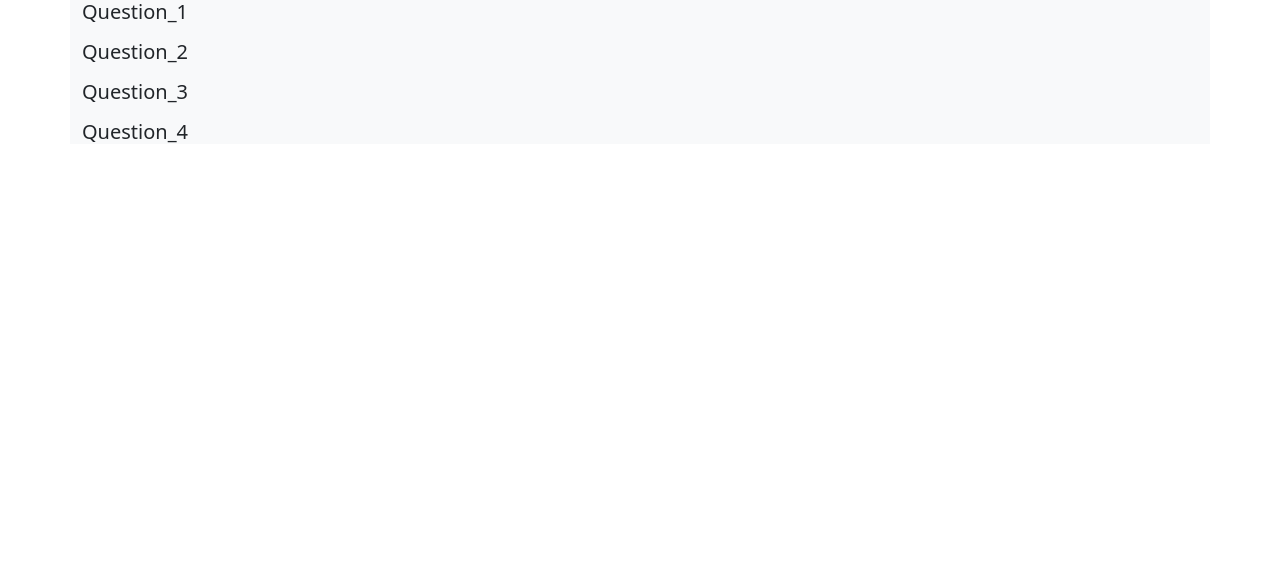
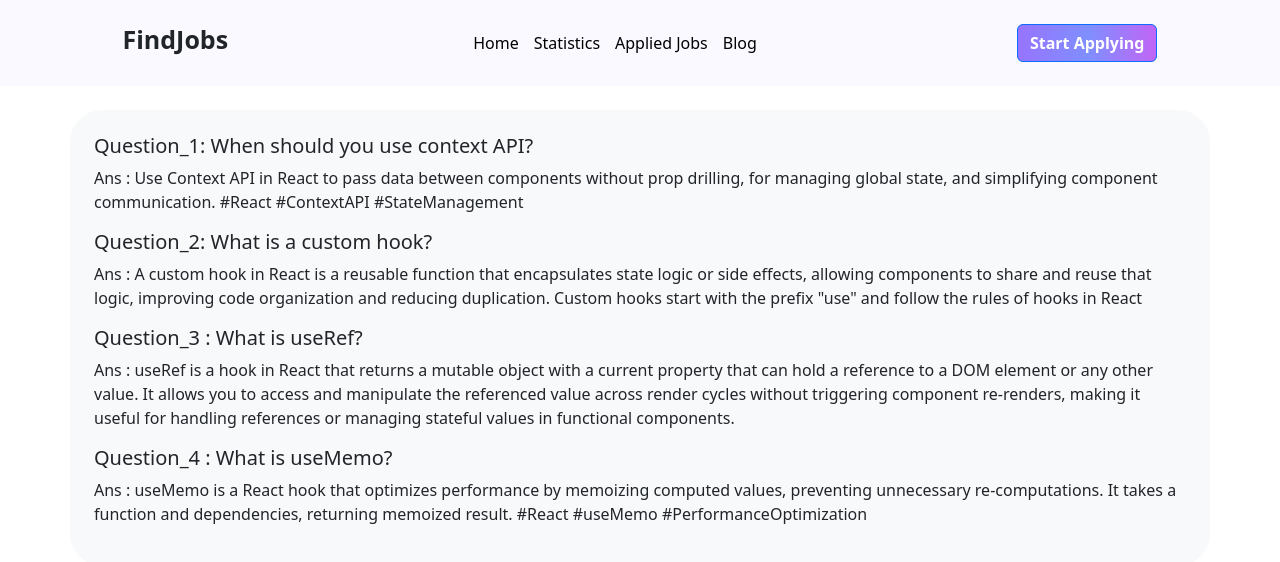
Before and after one commit to mahfuzctg/Assignment_9, a React (Vite) app: page /blog in a window 1280 px wide. Shown: the top 562 px of the page. Built offline with nearby package versions, Linux system fonts and the light colour scheme.

Commit message:
loacal storage done

```diff
--- a/src/Components/Blog/Blog.jsx
+++ b/src/Components/Blog/Blog.jsx
@@ -2,25 +2,25 @@ import React from 'react';
 
 const Blog = () => {
     return (
-        <div className='container bg-light'>
+        <div className='container bg-light p-4 my-4 rounded-5'>
             <div>
-                <h5>Question_1</h5>
-                <p></p>
+                <h5>Question_1: When should you use context API?</h5>
+                <p>Ans : Use Context API in React to pass data between components without prop drilling, for managing global state, and simplifying component communication. #React #ContextAPI #StateManagement</p>
             </div>
 
             <div>
-                <h5>Question_2</h5>
-                <p></p>
+                <h5>Question_2: What is a custom hook?</h5>
+                <p>Ans : A custom hook in React is a reusable function that encapsulates state logic or side effects, allowing components to share and reuse that logic, improving code organization and reducing duplication. Custom hooks start with the prefix "use" and follow the rules of hooks in React</p>
             </div>
 
             <div>
-                <h5>Question_3</h5>
-                <p></p>
+                <h5>Question_3 : What is useRef?</h5>
+                <p>Ans : useRef is a hook in React that returns a mutable object with a current property that can hold a reference to a DOM element or any other value. It allows you to access and manipulate the referenced value across render cycles without triggering component re-renders, making it useful for handling references or managing stateful values in functional components.</p>
             </div>
 
             <div>
-                <h5>Question_4</h5>
-                <p></p>
+                <h5>Question_4 : What is useMemo?</h5>
+                <p>Ans : useMemo is a React hook that optimizes performance by memoizing computed values, preventing unnecessary re-computations. It takes a function and dependencies, returning memoized result. #React #useMemo #PerformanceOptimization</p>
             </div>
         </div>
     );
--- a/src/Components/Category/Category.jsx
+++ b/src/Components/Category/Category.jsx
@@ -3,12 +3,14 @@ import './Category.css';
 const Category = ({category}) => {
     const {name, id, job,img, } = category ;
     return (
-        <div className='category-div'>
+       <div className='row row-cols-lg-4 '>
+         <div className='category-div  '>
              <img className='my-2' src={img} alt="" />
             <h6>{name}</h6>
             <p>{job}</p>
 
         </div>
+       </div>
     );
 };
 
--- a/src/Components/Header/Header.jsx
+++ b/src/Components/Header/Header.jsx
@@ -8,7 +8,7 @@ const Header = () => {
                 <h5>FindJobs</h5>
             </div>
            <div className='header-link'>
-            <Link to="/">Home</Link>
+           <Link to='/home'>Home</Link>
            <Link to='/statistic'>Statistics</Link>
             <Link to="/applied">Applied Jobs</Link>
             <Link to="/blog">Blog</Link>
--- a/src/Components/Home/Home.css
+++ b/src/Components/Home/Home.css
@@ -2,6 +2,7 @@
     background-color: #F9F9FF;
     align-items: center;
     justify-content: space-around;
+
 }
 .home-container{
  font-size: 16px;
@@ -55,3 +56,8 @@
    font-weight: bold;
 
 }
+.see-more .btn{
+  margin-bottom: 40px;
+ margin-left: 43%;
+ width: 200px;
+}
--- a/src/Components/Home/Home.jsx
+++ b/src/Components/Home/Home.jsx
@@ -31,20 +31,20 @@ const Home = () => {
     return (
         <div>
             {/* here is home container section*/}
-            <div className='home-container d-flex py-3'>
-            <div className='home-tile'>
+            <div className='home-container grid row py-3'>
+            <div className='home-tile col-md-6 col-sm-12'>
             <h1>One Step <br /> Closer To Your <br /> <span className='span'> Dream Job</span></h1>
             <p>Explore thousands of job opportunities with all the information you need. Its your future. Come find it. Manage all your job application from start to finish.</p>
             <button className='btn'>Get Started</button>
            </div>
-           <div>
+           <div className='col-md-6 col-sm-12'>
             <img className='img' src="https://i.postimg.cc/Hsf5Fw0W/Whats-App-Image-2023-04-11-at-6-50-08-AM.jpg" alt="" />
            </div>
             </div>
 
 
              {/* here is category section */}
-            <div className='category text-center pt-5'>
+             <div className='category text-center pt-5'>
                 <h4>Job Category List</h4>
                 <p>Explore thousands of job opportunities with all the information you need. Its your future</p>
             </div>
@@ -57,9 +57,8 @@ const Home = () => {
                           ></Category>)
                 }
             </div>
-
             {/* here is features section */}
-                <div className='features-home my-5'>
+                <div className='features-home p-5 my-5'>
 
                 {
                     showAllFeatures.map((feature) => (
@@ -71,17 +70,17 @@ const Home = () => {
                     ))
                 }
 
+
+                </div>
+
                 <div className='see-more'>
                 {
                     !seeMore && (
-                        <button className='btn' onClick={handleSeeMore}>See More</button>
+                        <button className='btn ' onClick={handleSeeMore}>See More</button>
                     )
                 }
 
                 </div>
-                </div>
-
-
 
         </div>
 
--- a/src/Components/JobDtails/JobDetails.jsx
+++ b/src/Components/JobDtails/JobDetails.jsx
@@ -1,5 +1,5 @@
 import React, { useEffect, useState } from 'react';
-import SingleDetails from '../../SingleDetails/SingleDetails';
+import SingleDetails from '../SingleDetails/SingleDetails';
 import { useLoaderData, useParams } from 'react-router-dom';
 
 const JobDetails = () => {
@@ -7,11 +7,11 @@ const JobDetails = () => {
     let jobId = useParams()
     const [jobDetails, setJobDetails] = useState([]);
     useEffect(() => {
-        const saveCart =[];
+
         const jobDetails = job_details.find(job => job.id == jobId.id);
         if (jobDetails){
-            saveCart.push(jobDetails)
-            setJobDetails(saveCart)
+            setJobDetails([jobDetails]);
+            localStorage.setItem('jobDetails', JSON.stringify([jobDetails]));
         }
     },[])
 
--- a/src/SingleDetails/SingleDetails.jsx
+++ b/src/Components/SingleDetails/SingleDetails.jsx
@@ -7,7 +7,7 @@ const SingleDetails = ({job}) => {
 
 
             {/* here is job description */}
-            <div className='grid col-8 bg-light p-2 py-5 rounded-2'>
+            <div className='grid  col-8  bg-light  p-5 rounded-2'>
             <h6>Job Description: <span>{description}</span></h6>
             <br />
             <h6>Job Responsibility: <span>{Responsibility}</span></h6>
@@ -21,7 +21,7 @@ const SingleDetails = ({job}) => {
 
 
             {/* here is job details */}
-            <div className='grid col-4 bg-light p-1 rounded-2'>
+            <div className='grid col-4  bg-light p-3 rounded-2'>
 
                 <h6 className='text-center pt-1'> Job details</h6>
                 <hr />
--- a/src/Error/Error.jsx
+++ b/src/Error/Error.jsx
@@ -3,7 +3,7 @@ import { useRouteError } from "react-router-dom";
 const Error = () => {
     const error = useRouteError()
     return (
-        <div className='container p-5 my-5' id="error-page">
+        <div className='container p-5 my-5 bg-light text-center rounded-5' id="error-page">
       <h1>Oops!</h1>
       <p>Sorry, an unexpected error has occurred.</p>
       <p>
```
Also changed, not shown: src/main.jsx (+6 -5 lines), src/Components/SingleDetails/SingleDetails.css (renamed from src/SingleDetails/SingleDetails.css).
